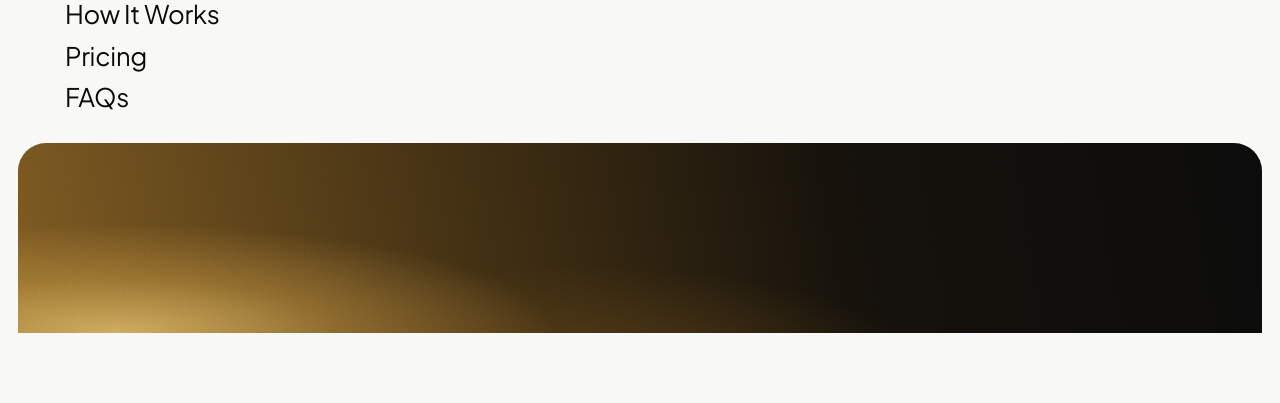
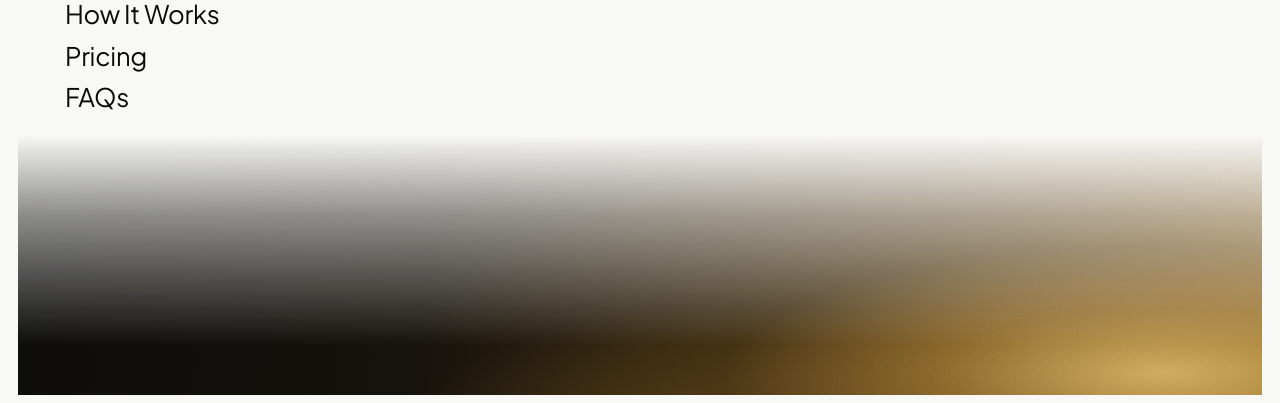
Before and after one commit to abdulmateenk/laurentportfolio, a website: page site/template.html in a window 1280 px wide. Shown: the part 6164-6567 px from the top of the page. Before the commit the page ends 6505 px from the top, so only its background shows below. Drawn offline with Linux system fonts and the light colour scheme; a script that the page names is missing.

Commit message:
Footer gradient blends up out of the light footer, matching the hero panel
Co-Authored-By: Claude Opus 5.5 <noreply@anthropic.com>
Claude-Session: https://claude.ai/code/session_01UBFHw9ntTgm2ZKy7vGC1cC

```diff
--- a/site/template.html
+++ b/site/template.html
@@ -870,6 +870,16 @@ footer{overflow:visible}
 .fgrad,.fgrad{margin:28px calc(10px - var(--gr)) 0 calc(10px - var(--gl))}
 @media (min-width:900px){.fgrad{margin-left:calc(10px - var(--gl));margin-right:calc(10px - var(--gr))}}
 .fgrad i{-webkit-mask-image:none;mask-image:none}
+/* Footer band = the hero panel's gradient, blending up out of the light footer the same way */
+.fgrad{height:280px;border-radius:0;margin-top:0}
+.fgrad i{background:
+   radial-gradient(55% 70% at 92% 92%,rgba(224,184,104,.85) 0%,rgba(201,154,69,.45) 32%,rgba(138,100,32,0) 64%),
+   radial-gradient(40% 60% at 60% 110%,rgba(92,66,24,.7),rgba(92,66,24,0) 70%),
+   linear-gradient(100deg,#0B0B0B 0%,#15110B 34%,#3E2D12 62%,#7A5821 100%);
+  -webkit-mask-image:linear-gradient(180deg,transparent 0,transparent 20px,rgba(0,0,0,.45) 100px,#000 230px)!important;mask-image:linear-gradient(180deg,transparent 0,transparent 20px,rgba(0,0,0,.45) 100px,#000 230px)!important}
+.fgrad::after{-webkit-mask-image:linear-gradient(180deg,transparent 0,transparent 20px,rgba(0,0,0,.45) 100px,#000 230px);mask-image:linear-gradient(180deg,transparent 0,transparent 20px,rgba(0,0,0,.45) 100px,#000 230px)}
+@media (max-width:640px){.fgrad{height:200px;border-radius:0}
+  .fgrad i,.fgrad::after{-webkit-mask-image:linear-gradient(180deg,transparent 0,rgba(0,0,0,.45) 70px,#000 160px)!important;mask-image:linear-gradient(180deg,transparent 0,rgba(0,0,0,.45) 70px,#000 160px)!important}}
 </style>
 <!--HEAD-END-->
 <a class="skip" href="#main">Skip to content</a>
```
